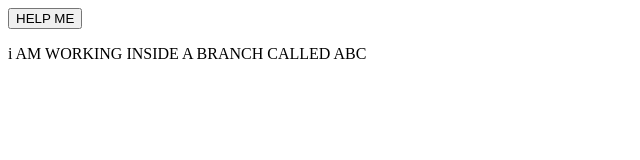
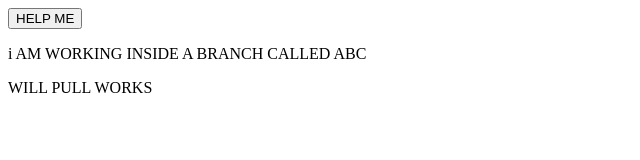
Before and after one commit to george871/splitmate, a plain HTML site: page index.html in a window 1280 px wide. Shown: the whole page, without its empty margins (0-640 px from the left). Drawn offline with Linux system fonts and the light colour scheme.

Commit message:
MAIN IS CHANGED

```diff
--- a/index.html
+++ b/index.html
@@ -8,6 +8,6 @@
 </head>
 <body>
     <P> i AM WORKING INSIDE A BRANCH CALLED ABC </P>
-
+    <p> WILL PULL WORKS </p>
 </body>
 </html>
```
Also changed, not shown: search.html (+1 -1 lines).
